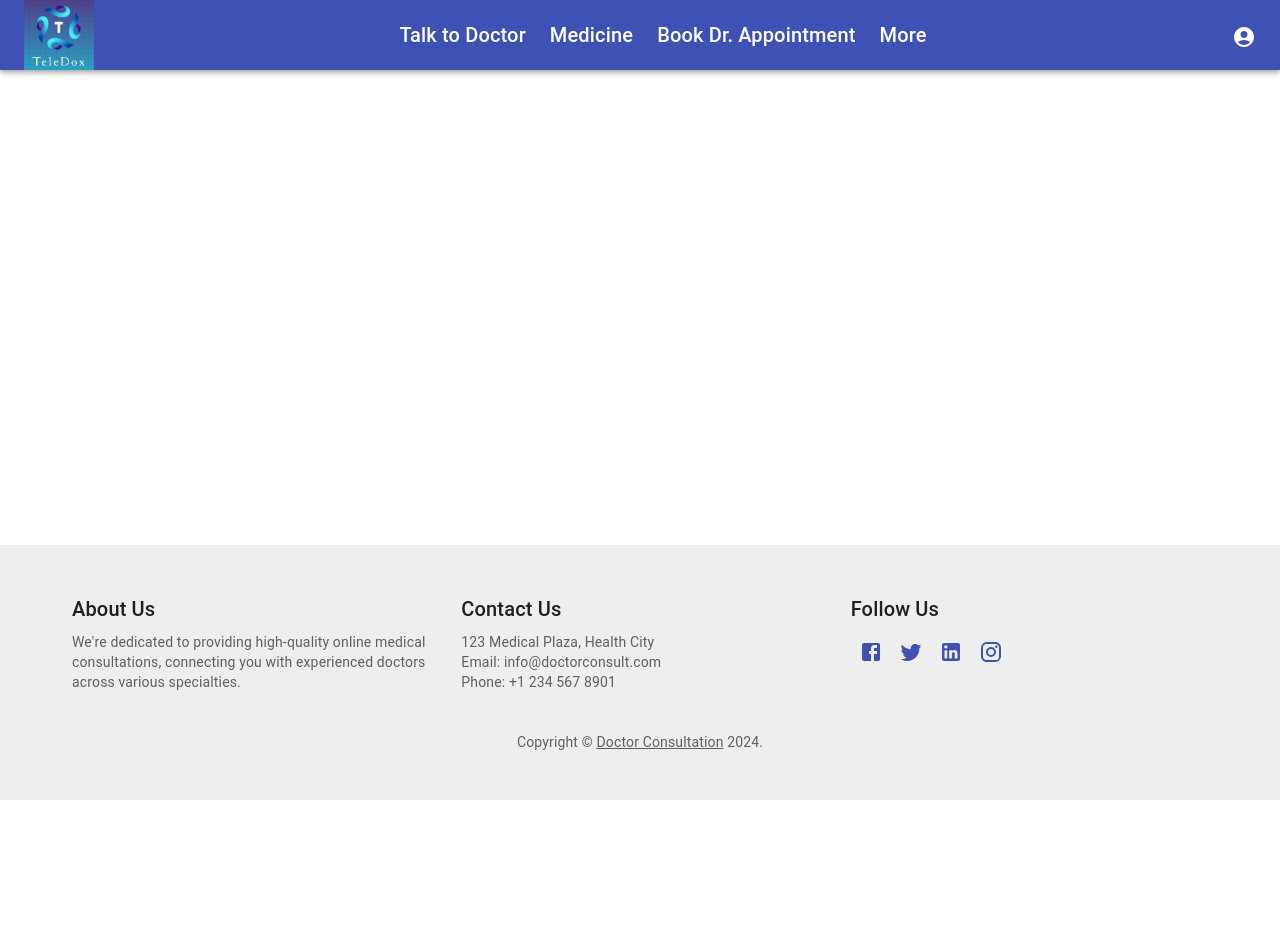
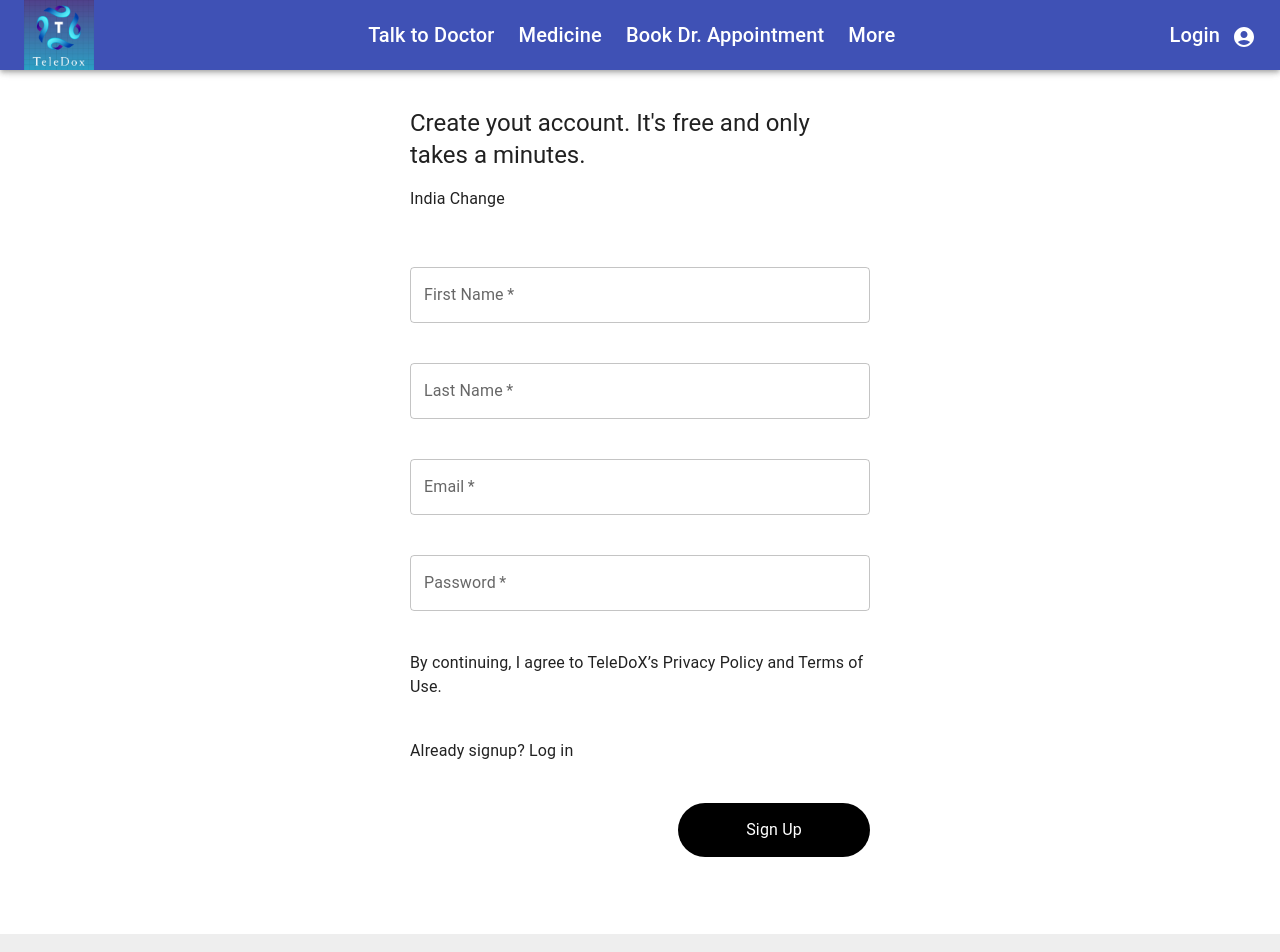
Before and after one commit to Bikisome/Telemedicine, a React (Vite) app: page /signup in a window 1280 px wide. Shown: the top 952 px of the page. Before the commit the page ends 800 px from the top, so only its background shows below. Built offline with nearby package versions, Linux system fonts and the light colour scheme.

Commit message:
add user signup, login pages and headroom

```diff
--- a/src/App.jsx
+++ b/src/App.jsx
@@ -4,6 +4,8 @@
 import SpecialtiesPage from "./pages/SpecialtiesPage ";
 import ShowAllDrs from "./pages/ShowAllDrs";
 import "./App.css";
+import LogIn from "./pages/Login";
+import SignUp from "./pages/SignUp";
 
 function App() {
   return (
@@ -12,6 +14,8 @@
         <Route path="/" element={<Home />} />
         <Route path="/specialties" element={<SpecialtiesPage />} />
         <Route path="/showalldoctors" element={<ShowAllDrs />} />
+        <Route path="/signup" element={<SignUp />} />
+        <Route path="/login" element={<LogIn />} />
       </Routes>
     </Layout>
   );
--- a/src/components/Header.jsx
+++ b/src/components/Header.jsx
@@ -1,4 +1,3 @@
-import React from "react";
 import { AppBar, Toolbar, Typography } from "@mui/material";
 import Logo from "../assets/logo2.png";
 import AccountCircleIcon from "@mui/icons-material/AccountCircle";
@@ -23,12 +22,12 @@
                 <Link>More</Link>
               </div>
               {/* User */}
-              <div className="">
+              <div className=" gap-3 flex">
+                <Link to={"/login"}>Login</Link>
                 <Link to={"/login"}>
-                <AccountCircleIcon />
-              </Link>
+                  <AccountCircleIcon />
+                </Link>
               </div>
-
             </div>
           </Typography>
         </Toolbar>
--- /dev/null
+++ b/src/pages/Login.jsx
@@ -0,0 +1,97 @@
+import { Box, TextField, Typography } from "@mui/material";
+import { Link } from "react-router-dom";
+
+const LogIn = () => {
+  return (
+    <div
+      style={{
+        display: "flex",
+        justifyContent: "center",
+        alignItems: "center",
+        height: "70vh",
+      }}
+      className="px-[50px] pt-6 flex-col mt-10"
+    >
+      <form>
+        <Box
+          className="Main_box"
+          sx={{ width: { lg: "460px", md: "460px", sm: "460px", xs: "100%" } }}
+        >
+          <Box className="Headline">
+            <Typography variant="h5">
+              Enter your email to join us or sign in.
+            </Typography>
+          </Box>
+
+          <Box className="country" sx={{ margin: "16px 0" }}>
+            India <a href="">Change</a>
+          </Box>
+          <div style={{ display: "flex", flexDirection: "column" }}>
+            <TextField
+              style={{ marginTop: "40px" }}
+              id="outlined-basic01"
+              name="username"
+              label="Email"
+              variant="outlined"
+              //   onChange={formik.handleChange}
+              //   onBlur={formik.handleBlur}
+              //   value={formik.values.username}
+              required={true}
+            />
+            <TextField
+              style={{ marginTop: "40px" }}
+              id="outlined-basic02"
+              name="password"
+              label="Password"
+              type={"password"}
+              //   variant="outlined"
+              //   onChange={formik.handleChange}
+              //   onBlur={formik.handleBlur}
+              //   value={formik.values.password}
+              required={true}
+            />
+          </div>
+
+          <Box className="terms_condition" sx={{ margin: "40px 0" }}>
+            By continuing, I agree to TeleDoX’s <a href=""> Privacy Policy </a>{" "}
+            and
+            <a href=""> Terms of Use.</a>
+          </Box>
+          <Box className="terms_condition" sx={{ margin: "16px 0" }}>
+            New member ? <Link to="/signup">Sign up</Link>
+          </Box>
+
+          <Box
+            className="continue"
+            sx={{
+              margin: "40px 0",
+              display: "flex",
+              flexDirection: {
+                lg: "row-reverse",
+                md: "row-reverse",
+                sm: "row-reverse",
+                xs: "column",
+              },
+            }}
+          >
+            <button
+              type="submit"
+              style={{
+                color: "#ffff",
+                padding: "15px",
+                backgroundColor: "black",
+                borderRadius: "30px",
+                width: "12rem",
+                cursor: "pointer",
+              }}
+            >
+              Log In
+            </button>
+          </Box>
+        </Box>
+      </form>
+    </div>
+  );
+};
+
+export default LogIn;
--- /dev/null
+++ b/src/pages/SignUp.jsx
@@ -0,0 +1,112 @@
+import { Box, TextField, Typography } from "@mui/material";
+import { Link } from "react-router-dom";
+
+const SignUp = () => {
+  return (
+    <div
+      style={{
+        display: "flex",
+        justifyContent: "center",
+        alignItems: "center",
+        height: "100vh",
+      }}
+      className="px-[30px] flex-col "
+    >
+      <form>
+        <Box
+          className="Main_box"
+          sx={{ width: { lg: "460px", md: "460px", sm: "460px", xs: "100%" } }}
+        >
+          <Box className="Headline">
+            <Typography variant="h5">
+              Create yout account. It's free and only takes a minutes.
+            </Typography>
+          </Box>
+
+          <Box className="country" sx={{ margin: "16px 0" }}>
+            India <a href="">Change</a>
+          </Box>
+
+          <div style={{ display: "flex", flexDirection: "column" }}>
+            <TextField
+              style={{ marginTop: "40px" }}
+              id="outlined-basic1"
+              label="First Name"
+              name="firstName"
+              variant="outlined"
+              required={true}
+            />
+            <TextField
+              style={{ marginTop: "40px" }}
+              id="outlined-basic1"
+              label="Last Name"
+              name="lastName"
+              variant="outlined"
+              required={true}
+            />
+
+            <TextField
+              style={{ marginTop: "40px" }}
+              id="outlined-basic2"
+              label="Email"
+              name="email"
+              type={"email"}
+              required
+              variant="outlined"
+            />
+
+            <TextField
+              id="outlined-basic3"
+              label="Password"
+              name="password"
+              type={"password"}
+              required
+              variant="outlined"
+              style={{ marginTop: "40px" }}
+            />
+          </div>
+
+          <Box className="terms_condition" sx={{ margin: "40px 0" }}>
+            By continuing, I agree to TeleDoX’s <a href=""> Privacy Policy </a>{" "}
+            and
+            <a href=""> Terms of Use.</a>
+          </Box>
+
+          <Box className="terms_condition" sx={{ margin: "40px 0" }}>
+            Already signup? <Link to="/login">Log in</Link>
+          </Box>
+
+          <Box
+            className="continue"
+            sx={{
+              margin: "40px 0",
+              display: "flex",
+              flexDirection: {
+                lg: "row-reverse",
+                md: "row-reverse",
+                sm: "row-reverse",
+                xs: "column",
+              },
+            }}
+          >
+            <button
+              type="submit"
+              style={{
+                color: "#ffff",
+                padding: "15px",
+                backgroundColor: "black",
+                borderRadius: "30px",
+                width: "12rem",
+                cursor: "pointer",
+              }}
+            >
+              Sign Up
+            </button>
+          </Box>
+        </Box>
+      </form>
+    </div>
+  );
+};
+
+export default SignUp;
```
